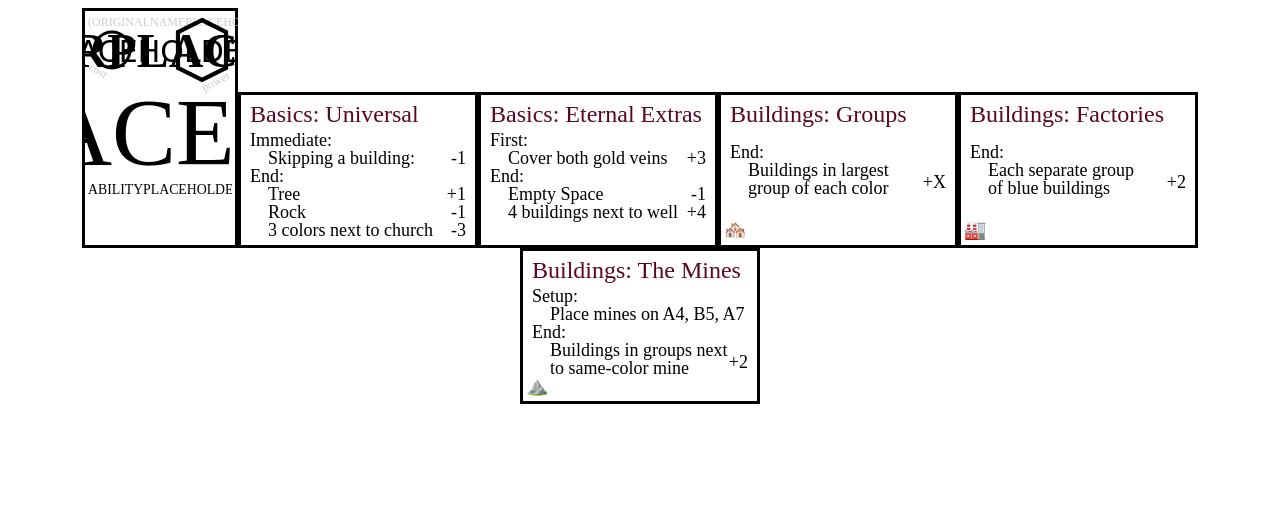
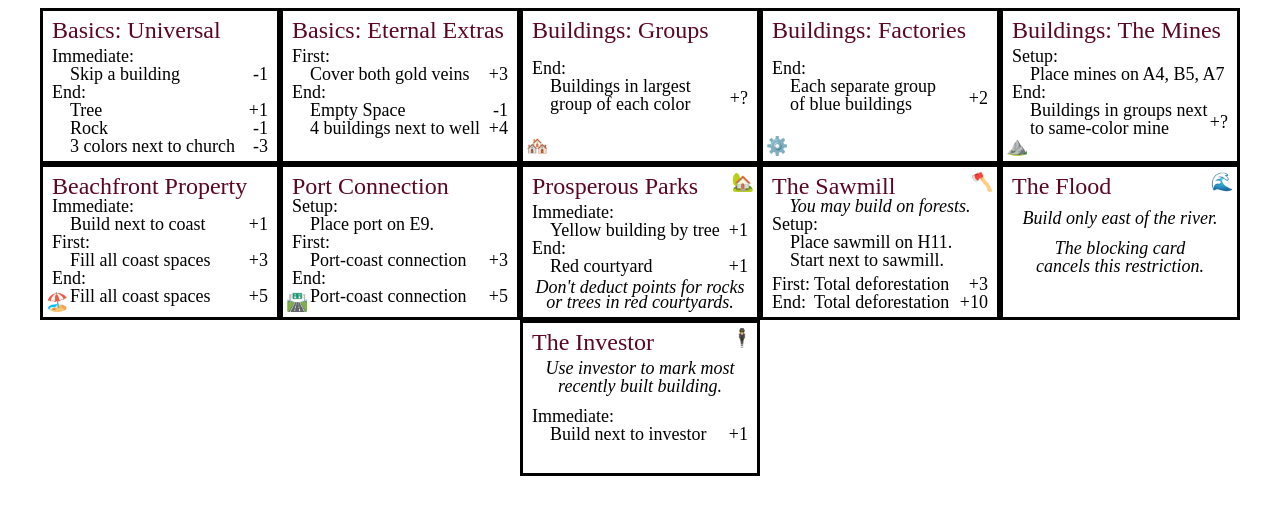
Before and after one commit to bacontime/games-mirror, a Jekyll site: the page ref/mycitycards.html, which Jekyll copies as it is, in a window 1280 px wide. Shown: the top 515 px of the page. Built offline with Jekyll 4.4.1, drawn with Linux system fonts in a browser that asks for light colours; some web fonts are replaced.

Commit message:
Update mycitycards.html
First draft of every card.

```diff
--- a/ref/mycitycards.html
+++ b/ref/mycitycards.html
@@ -18,32 +18,6 @@
 
 </head>
 <body>
-<svg width="1.625in" height="2.5in" version="1.1" viewBox="0 0 26 40" xmlns="http://www.w3.org/2000/svg">
-    <rect width="26" height="40" fill="none" stroke="black" stroke-width="1"/>
-    <text x="1" y="3" fill="#cccccc" font-size="2" text-anchor="left">(ORIGINALNAMEPLACEHOLDER)</text>
-
-    <ellipse rx="3" ry="3" cx="5" cy="7" fill="none" stroke="black" stroke-width="0.5"/>
-    <text x="5" y="7.5" font-family="Comic Sans MS" font-size="5" text-anchor="middle" dominant-baseline="middle">COSTPLACEHOLDER</text>
-    <text transform="translate(1 10.2) rotate(30)" font-family=""Comic Sans MS" font-size="2" fill="#cccccc">cost</text>
-
-    <polygon points="20,2  24,4  24,10  20,12  16,10  16,4" fill="none" stroke="black" stroke-width="0.7"/>
-    <text x="20" y="9.75" font-family="Barlow Condensed" font-size="8" font-weight="bold" text-anchor="middle">POWERPLACEHOLDER</text>
-    <text transform="translate(20.4 14) rotate(-28)" font-family=""Comic Sans MS" font-size="2" fill="#cccccc">power</text>
-
-    <text x="13" y="22.5" font-family="emojiIcon" font-size="16" text-anchor="middle" dominant-baseline="middle">ICONPLACEHOLDER</text>
-
-    <foreignObject x="1" y="29" width="24" height="10">
-        <div xmlns="http://www.w3.org/1999/xhtml" style="font-size: 2.3; line-height: 1; text-align: center;"> ABILITYPLACEHOLDER</div>
-    </foreignObject>
-
-</svg>
-
-
-
-
-
-
-
 
 
 
@@ -57,7 +31,7 @@
     <text x="2" y="5" fill="#5c0625" font-size="4" text-anchor="left">Basics: Universal</text>
 
     <text x="2" y="9" fill="#000" font-size="3" text-anchor="right">Immediate: </text>
-    <text x="5" y="12" fill="#000" font-size="3" text-anchor="left">Skipping a building:</text>
+    <text x="5" y="12" fill="#000" font-size="3" text-anchor="left">Skip a building</text>
     <text x="38" y="12" fill="#000" font-size="3" text-anchor="end">-1</text>
 
     <text x="2"  y="15" fill="#000" font-size="3" text-anchor="right">End: </text>
@@ -97,7 +71,7 @@
     <text x="2"  y="11" fill="#000" font-size="3" text-anchor="right">End: </text>
     <text x="5"  y="14" fill="#000" font-size="3">Buildings in largest</text>
     <text x="5"  y="17" fill="#000" font-size="3">group of each color</text>
-    <text x="38" y="16" fill="#000" font-size="3" text-anchor="end">+X</text>
+    <text x="38" y="16" fill="#000" font-size="3" text-anchor="end">+?</text>
 
 
     <text x="1" y="24" fill="#000" font-size="3" text-anchor="start">🏘️</text>
@@ -115,7 +89,7 @@
     <text x="5"  y="17" fill="#000" font-size="3">of blue buildings</text>
     <text x="38" y="16" fill="#000" font-size="3" text-anchor="end">+2</text>
 
-    <text x="1" y="24" fill="#000" font-size="3" text-anchor="start">🏭</text>
+    <text x="1" y="24" fill="#000" font-size="3" text-anchor="start">⚙️</text>
 </svg>
 
 
@@ -131,7 +105,7 @@
     <text x="2"  y="15" fill="#000" font-size="3" text-anchor="right">End: </text>
     <text x="5"  y="18" fill="#000" font-size="3">Buildings in groups next </text>
     <text x="5"  y="21" fill="#000" font-size="3">to same-color mine</text>
-    <text x="38" y="20" fill="#000" font-size="3" text-anchor="end">+2</text>
+    <text x="38" y="20" fill="#000" font-size="3" text-anchor="end">+?</text>
 
     <text x="1" y="24" fill="#000" font-size="3" text-anchor="start">⛰️</text>
 </svg>
@@ -139,16 +113,128 @@
 
 
 
+<svg width="2.5in" height="1.625in" version="1.1" viewBox="0 0 40 26" xmlns="http://www.w3.org/2000/svg">
+    <rect width="40" height="26" fill="none" stroke="black" stroke-width="1"/>
+    <text x="2" y="5" fill="#5c0625" font-size="4" text-anchor="left">Beachfront Property</text>
 
-| When | What | pts |
-|:------------|:--|--:|
-| End | Number of buildings of the matching color next to each mine entrance | +? |
+    <text x="2" y="8" fill="#000" font-size="3" text-anchor="right">Immediate: </text>
+    <text x="5" y="11" fill="#000" font-size="3" text-anchor="left">Build next to coast</text>
+    <text x="38" y="11" fill="#000" font-size="3" text-anchor="end">+1</text>
 
-Number of buildings in largest group of each color
-Each color: largest group
-⚙️
+    <text x="2" y="14" fill="#000" font-size="3" text-anchor="right">First: </text>
+    <text x="5" y="17" fill="#000" font-size="3" text-anchor="left">Fill all coast spaces</text>
+    <text x="38" y="17" fill="#000" font-size="3" text-anchor="end">+3</text>
+
+    <text x="2" y="20" fill="#000" font-size="3" text-anchor="right">End: </text>
+    <text x="5" y="23" fill="#000" font-size="3" text-anchor="left">Fill all coast spaces</text>
+    <text x="38" y="23" fill="#000" font-size="3" text-anchor="end">+5</text>
+
+    <text x="1" y="24" fill="#000" font-size="3" text-anchor="start">🏖️</text>
+</svg>
+
+
+
+
+<svg width="2.5in" height="1.625in" version="1.1" viewBox="0 0 40 26" xmlns="http://www.w3.org/2000/svg">
+    <rect width="40" height="26" fill="none" stroke="black" stroke-width="1"/>
+    <text x="2" y="5" fill="#5c0625" font-size="4" text-anchor="left">Port Connection</text>
+
+    <text x="2" y="8" fill="#000" font-size="3" text-anchor="right">Setup: </text>
+    <text x="5" y="11" fill="#000" font-size="3" text-anchor="left">Place port on E9.</text>
+
+    <text x="2" y="14" fill="#000" font-size="3" text-anchor="right">First: </text>
+    <text x="5" y="17" fill="#000" font-size="3" text-anchor="left">Port-coast connection</text>
+    <text x="38" y="17" fill="#000" font-size="3" text-anchor="end">+3</text>
+
+    <text x="2" y="20" fill="#000" font-size="3" text-anchor="right">End: </text>
+    <text x="5" y="23" fill="#000" font-size="3" text-anchor="left">Port-coast connection</text>
+    <text x="38" y="23" fill="#000" font-size="3" text-anchor="end">+5</text>
+
+    <text x="1" y="24" fill="#000" font-size="3" text-anchor="start">🛣️</text>
+</svg>
+
+
+
+
+<svg width="2.5in" height="1.625in" version="1.1" viewBox="0 0 40 26" xmlns="http://www.w3.org/2000/svg">
+    <rect width="40" height="26" fill="none" stroke="black" stroke-width="1"/>
+    <text x="2" y="5" fill="#5c0625" font-size="4" text-anchor="left">Prosperous Parks</text>
+
+    <text x="2" y="9" fill="#000" font-size="3" text-anchor="right">Immediate: </text>
+    <text x="5" y="12" fill="#000" font-size="3" text-anchor="left">Yellow building by tree</text>
+    <text x="38" y="12" fill="#000" font-size="3" text-anchor="end">+1</text>
+
+    <text x="2" y="15" fill="#000" font-size="3" text-anchor="right">End: </text>
+    <text x="5" y="18" fill="#000" font-size="3" text-anchor="left">Red courtyard</text>
+    <text x="38" y="18" fill="#000" font-size="3" text-anchor="end">+1</text>
+
+    <text x="20" y="21.5" fill="#000" font-size="3" font-style="italic" text-anchor="middle">Don't deduct points for rocks</text>
+    <text x="20" y="24" fill="#000" font-size="3" font-style="italic" text-anchor="middle">or trees in red courtyards.</text>
+
+    <text x="39" y="4" fill="#000" font-size="3" text-anchor="end">🏡</text>
+</svg>
+
+
+
+<svg width="2.5in" height="1.625in" version="1.1" viewBox="0 0 40 26" xmlns="http://www.w3.org/2000/svg">
+    <rect width="40" height="26" fill="none" stroke="black" stroke-width="1"/>
+    <text x="2" y="5" fill="#5c0625" font-size="4" text-anchor="left">The Sawmill</text>
+
+    <text x="20" y="8" fill="#000" font-size="3" font-style="italic" text-anchor="middle">You may build on forests.</text>
+
+    <text x="2" y="11" fill="#000" font-size="3" text-anchor="right">Setup: </text>
+    <text x="5" y="14" fill="#000" font-size="3" text-anchor="left">Place sawmill on H11.</text>
+    <text x="5" y="17" fill="#000" font-size="3" text-anchor="left">Start next to sawmill.</text>
+
+    <text x="2"  y="21" fill="#000" font-size="3" text-anchor="right">First: </text>
+    <text x="9"  y="21" fill="#000" font-size="3">Total deforestation</text>
+    <text x="38" y="21" fill="#000" font-size="3" text-anchor="end">+3</text>
+    <text x="2"  y="24" fill="#000" font-size="3" text-anchor="right">End: </text>
+    <text x="9"  y="24" fill="#000" font-size="3">Total deforestation</text>
+    <text x="38" y="24" fill="#000" font-size="3" text-anchor="end">+10</text>
+
+    <text x="37" y="4" fill="#000" font-size="3" text-anchor="middle" >🪓</text>
+    <text x="39" y="4" fill="#000" font-size="3" text-anchor="end" ></text>
+</svg>
+
+
+
+
+<svg width="2.5in" height="1.625in" version="1.1" viewBox="0 0 40 26" xmlns="http://www.w3.org/2000/svg">
+    <rect width="40" height="26" fill="none" stroke="black" stroke-width="1"/>
+    <text x="2" y="5" fill="#5c0625" font-size="4" text-anchor="left">The Flood</text>
+
+    <text x="20" y="10" fill="#000" font-size="3" font-style="italic" text-anchor="middle">Build only east of the river.</text>
+    <text x="20" y="15" fill="#000" font-size="3" font-style="italic" text-anchor="middle">The blocking card</text>
+    <text x="20" y="18" fill="#000" font-size="3" font-style="italic" text-anchor="middle">cancels this restriction.</text>
+
+    <text x="37" y="4" fill="#000" font-size="3" text-anchor="middle" >🌊</text>
+</svg>
+
+
+
+
+<svg width="2.5in" height="1.625in" version="1.1" viewBox="0 0 40 26" xmlns="http://www.w3.org/2000/svg">
+    <rect width="40" height="26" fill="none" stroke="black" stroke-width="1"/>
+    <text x="2" y="5" fill="#5c0625" font-size="4" text-anchor="left">The Investor</text>
+
+    <text x="20" y="9" fill="#000" font-size="3" font-style="italic" text-anchor="middle">Use investor to mark most</text>
+    <text x="20" y="12" fill="#000" font-size="3" font-style="italic" text-anchor="middle">recently built building.</text>
+
+    <text x="2" y="17" fill="#000" font-size="3" text-anchor="right">Immediate: </text>
+    <text x="5" y="20" fill="#000" font-size="3" text-anchor="left">Build next to investor</text>
+    <text x="38" y="20" fill="#000" font-size="3" text-anchor="end">+1</text>
+
+    <text x="37" y="4" fill="#000" font-size="3" text-anchor="middle" >🕴️</text>
+</svg>
+
+
+<!--
+🏭
 🏡
 ⛰️
+TODO: start at 0 points
+-->
 
 
 </body>
```
